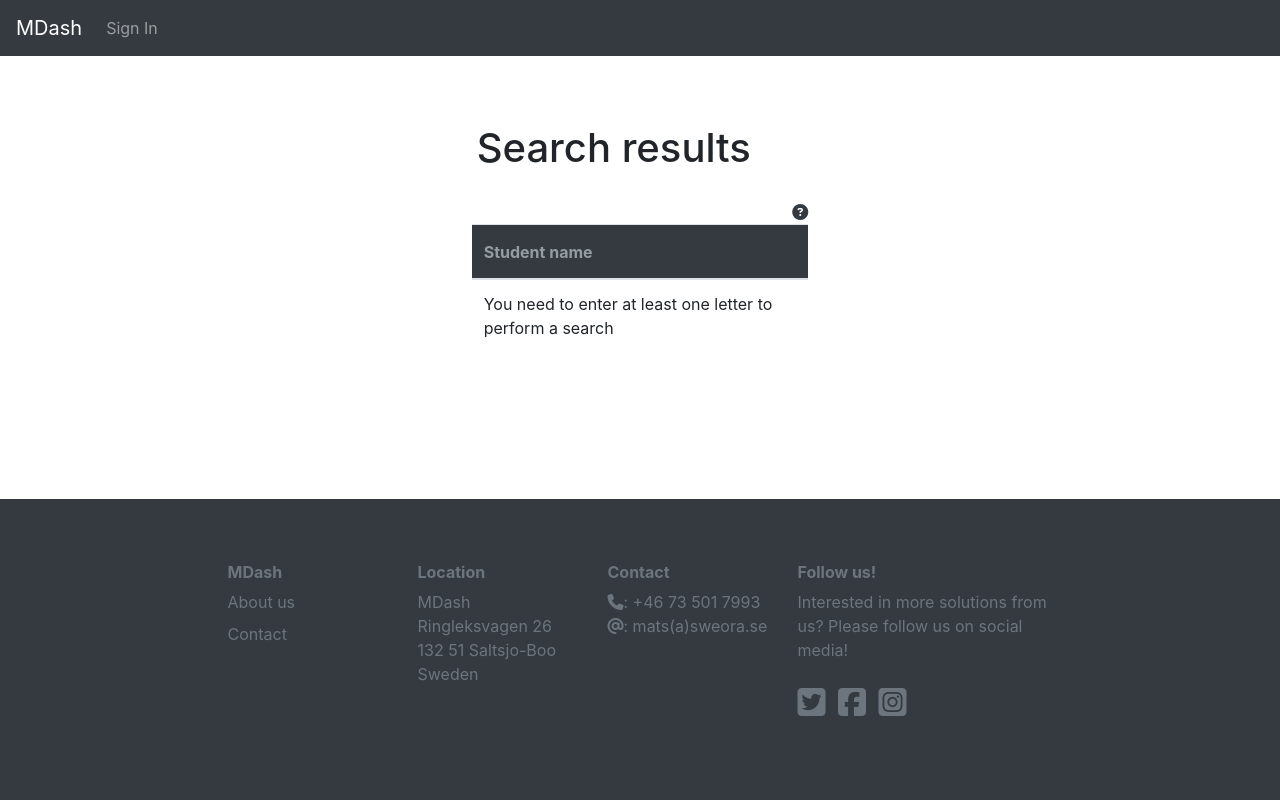
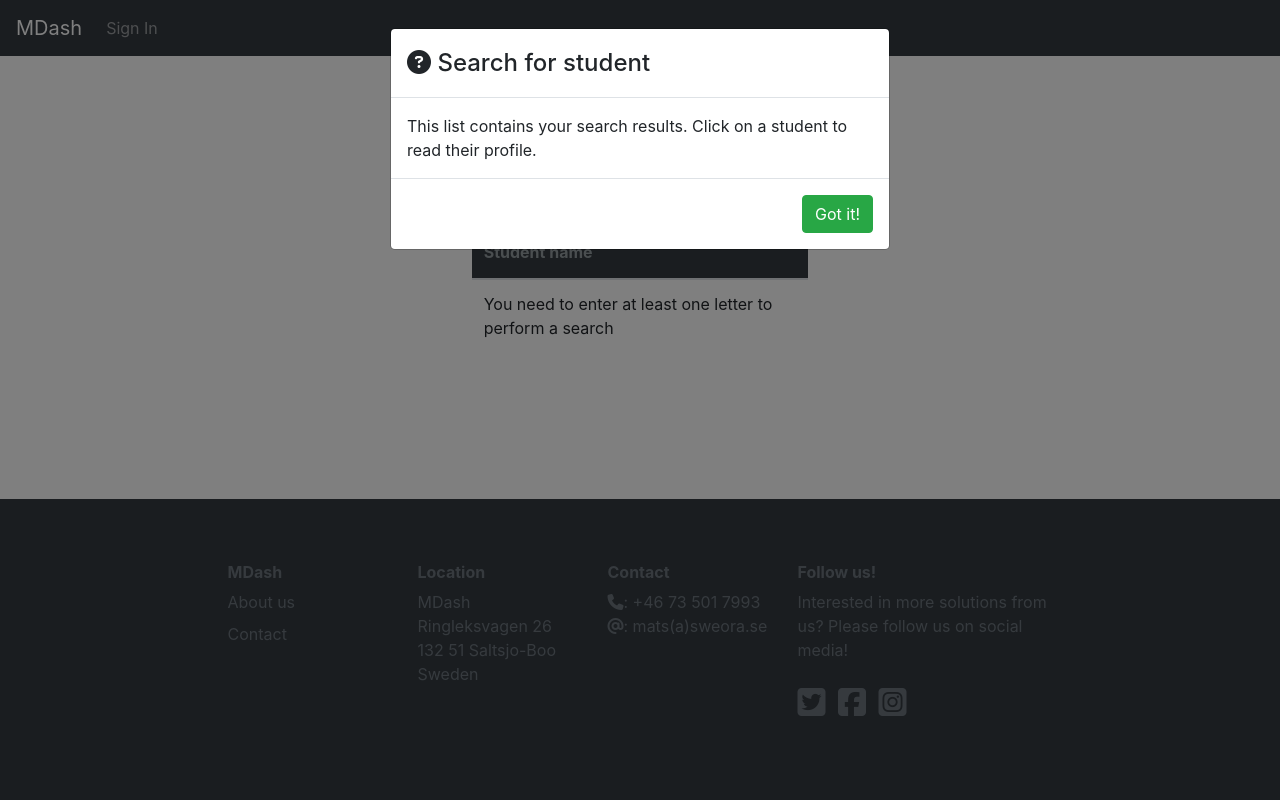
Before and after one commit to Pelikantapeten/p4-ms-dashboard, a Django app: page /search_students in a window 1280 px wide, after a click that opens the changed part. Run offline with Django 3.2, Linux system fonts and the light colour scheme; parts of the project's set-up code (start-up, migrations or seed data) failed here and were passed over; some libraries are stand-ins or nearby versions.

Commit message:
Add Help-modal to search_students.html

```diff
--- a/templates/search_students.html
+++ b/templates/search_students.html
@@ -54,4 +54,23 @@
       </div>
   </div>
 </div>
+  <!-- Information Modal with user instructions -->
+  <div class="modal fade" id="helpModal">
+    <div class="modal-dialog">
+      <div class="modal-content">
+        <!-- Help Modal Header -->
+        <div class="modal-header">
+          <h4 class="modal-title"><i class="fa-solid fa-circle-question"></i> Search for student</h4>
+        </div>
+        <!-- Help Modal body -->
+        <div class="modal-body">
+          This list contains your search results. Click on a student to read their profile.
+        </div>
+        <!-- Help Modal footer -->
+        <div class="modal-footer">
+          <button type="button" class="btn btn-success" data-dismiss="modal">Got it!</button>
+        </div>
+      </div>
+    </div>
+  </div>
 {% endblock content %}
```
